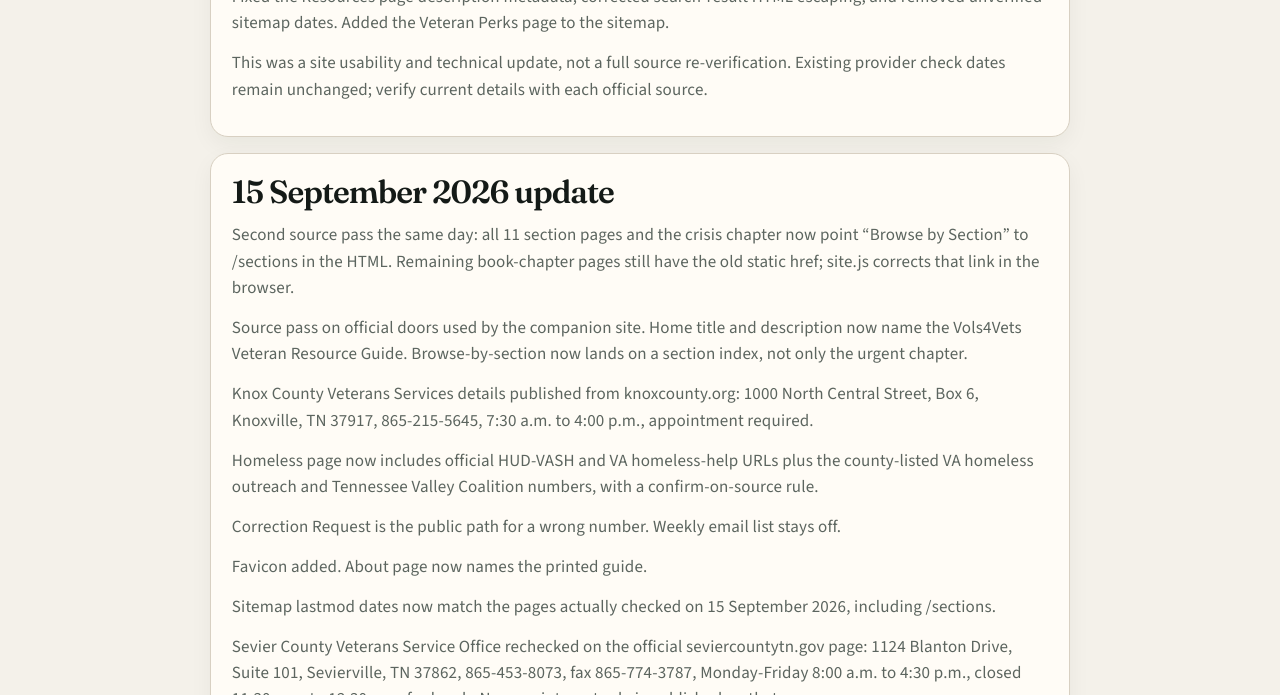
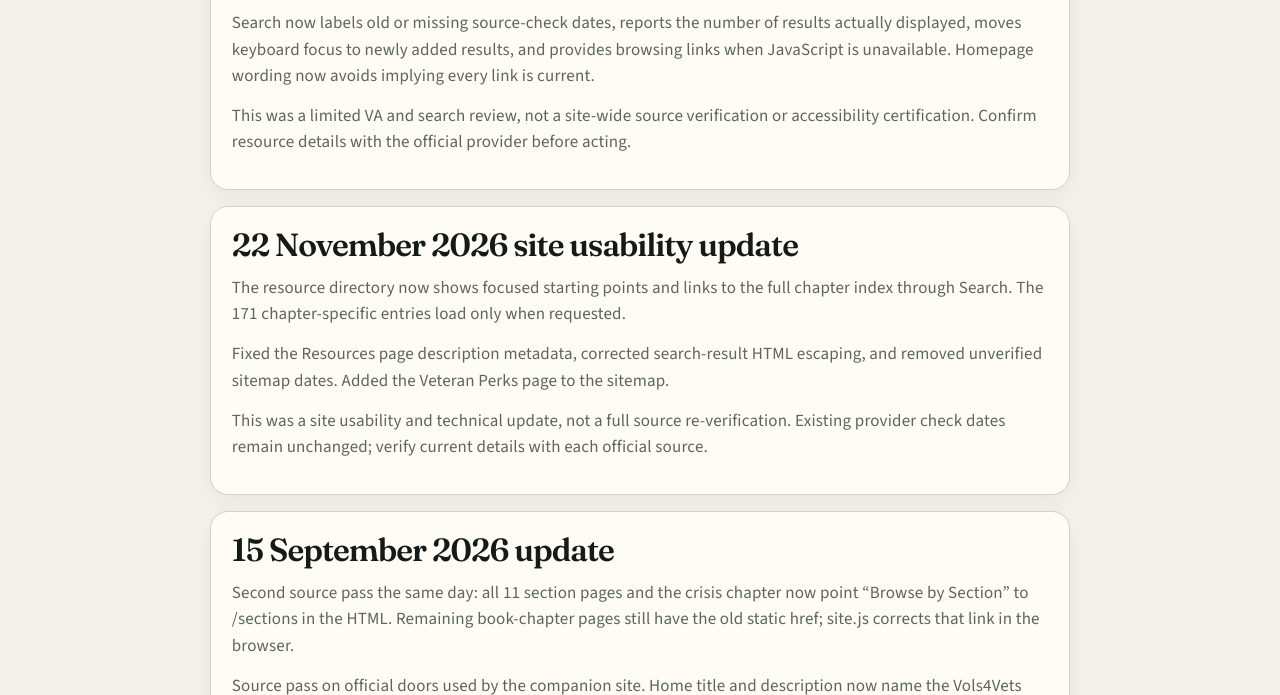
Before and after one commit to masondtorres/vols4vets, a plain HTML site: page monthly-update-log.html in a window 1280 px wide. Shown: the part 698-1393 px from the top of the page. Drawn offline with Linux system fonts and the light colour scheme.

Commit message:
Log VA source and search updates

```diff
--- a/monthly-update-log.html
+++ b/monthly-update-log.html
@@ -1,7 +1,7 @@
 <!doctype html><html lang="en"><head><meta charset="utf-8"><meta name="viewport" content="width=device-width,initial-scale=1"><title>Monthly Update Log | Vols4Vets</title>
   <meta property="og:title" content="Monthly Update Log | Vols4Vets">
-<meta name="description" content="Site updates and source-check notes for Vols4Vets. Latest site update 22 November 2026.">
-  <meta property="og:description" content="Site updates and source-check notes for Vols4Vets. Latest site update 22 November 2026."><link rel="canonical" href="https://www.vols4vets.com/monthly-update-log">
+<meta name="description" content="Site updates and source-check notes for Vols4Vets. Latest site update 23 November 2026.">
+  <meta property="og:description" content="Site updates and source-check notes for Vols4Vets. Latest site update 23 November 2026."><link rel="canonical" href="https://www.vols4vets.com/monthly-update-log">
   <meta property="og:url" content="https://www.vols4vets.com/monthly-update-log"><link rel="icon" href="/favicon.svg" type="image/svg+xml"><link rel="stylesheet" href="/fonts/fonts.css">
   <meta property="og:image" content="https://www.vols4vets.com/og-card.jpg">
   <meta name="theme-color" content="#16302a">
@@ -41,6 +41,7 @@
   </div>
 </header>
 <main id="main"><section class="hero"><div class="container page-intro"><p class="eyebrow">Updates</p><h1>Monthly Update Log</h1><p class="lead">Site changes are logged below. A usability or technical update does not change provider verification dates; each resource keeps its own source-check date. Email signup is not active.</p></div></section><section class="section"><div class="container content-narrow readable-stack">
+<article class="card"><h2>23 November 2026 source and search update</h2><p>Checked the linked VA starting pages and updated the VA resource page dates for the entries reviewed. Corrected the VA Home Loans phone number to its dedicated line: 877-827-3702. The ID.me page has no source-check date listed.</p><p>Search now labels old or missing source-check dates, reports the number of results actually displayed, moves keyboard focus to newly added results, and provides browsing links when JavaScript is unavailable. Homepage wording now avoids implying every link is current.</p><p>This was a limited VA and search review, not a site-wide source verification or accessibility certification. Confirm resource details with the official provider before acting.</p></article>
 <article class="card"><h2>22 November 2026 site usability update</h2><p>The resource directory now shows focused starting points and links to the full chapter index through Search. The 171 chapter-specific entries load only when requested.</p><p>Fixed the Resources page description metadata, corrected search-result HTML escaping, and removed unverified sitemap dates. Added the Veteran Perks page to the sitemap.</p><p>This was a site usability and technical update, not a full source re-verification. Existing provider check dates remain unchanged; verify current details with each official source.</p></article>
 <article class="card"><h2>15 September 2026 update</h2><p>Second source pass the same day: all 11 section pages and the crisis chapter now point “Browse by Section” to /sections in the HTML. Remaining book-chapter pages still have the old static href; site.js corrects that link in the browser.</p>
 <p>Source pass on official doors used by the companion site. Home title and description now name the Vols4Vets Veteran Resource Guide. Browse-by-section now lands on a section index, not only the urgent chapter.</p><p>Knox County Veterans Services details published from knoxcounty.org: 1000 North Central Street, Box 6, Knoxville, TN 37917, 865-215-5645, 7:30 a.m. to 4:00 p.m., appointment required.</p><p>Homeless page now includes official HUD-VASH and VA homeless-help URLs plus the county-listed VA homeless outreach and Tennessee Valley Coalition numbers, with a confirm-on-source rule.</p><p>Correction Request is the public path for a wrong number. Weekly email list stays off.</p><p>Favicon added. About page now names the printed guide.</p><p>Sitemap lastmod dates now match the pages actually checked on 15 September 2026, including /sections.</p><p>Sevier County Veterans Service Office rechecked on the official seviercountytn.gov page: 1124 Blanton Drive, Suite 101, Sevierville, TN 37862, 865-453-8073, fax 865-774-3787, Monday-Friday 8:00 a.m. to 4:30 p.m., closed 11:30 a.m. to 12:30 p.m. for lunch. No appointment rule is published on that page.</p><p>Chapter-page header link “Browse by Section” now goes to /sections instead of only the urgent chapter.</p></article>
```
